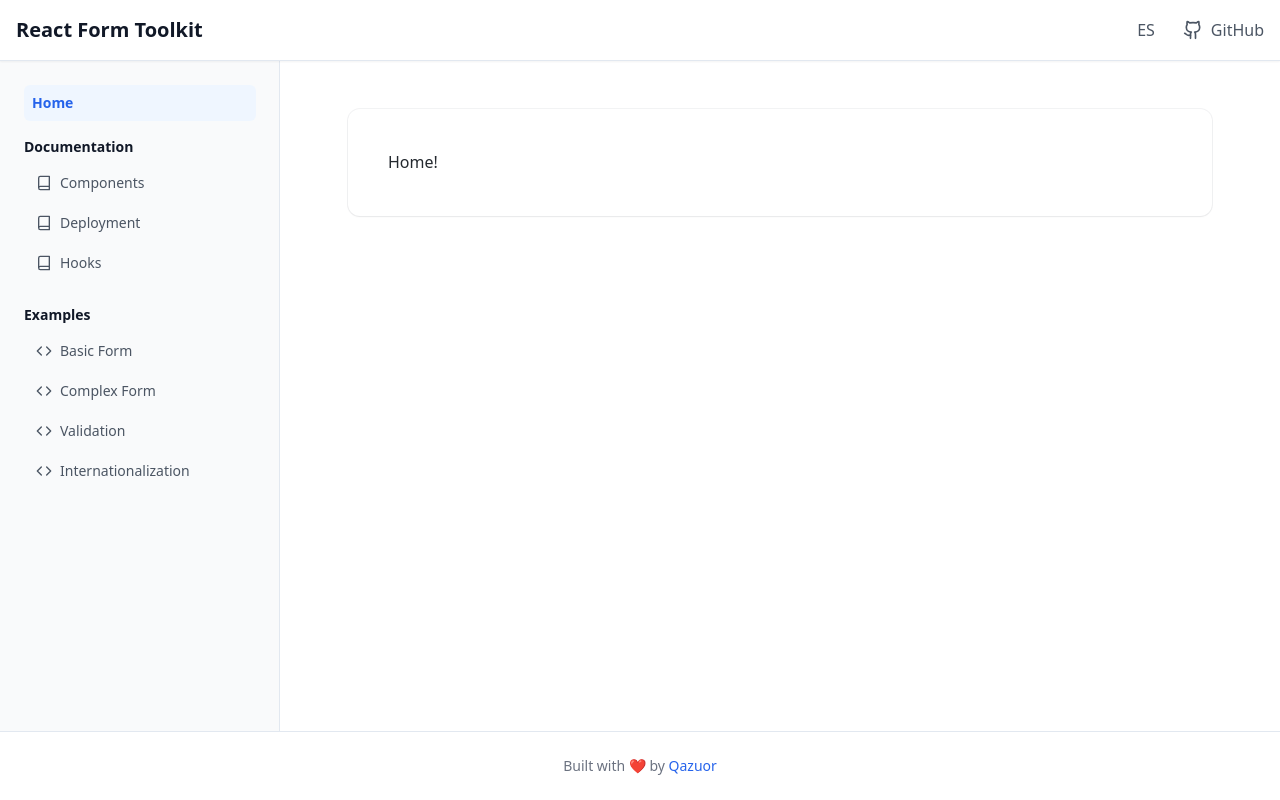
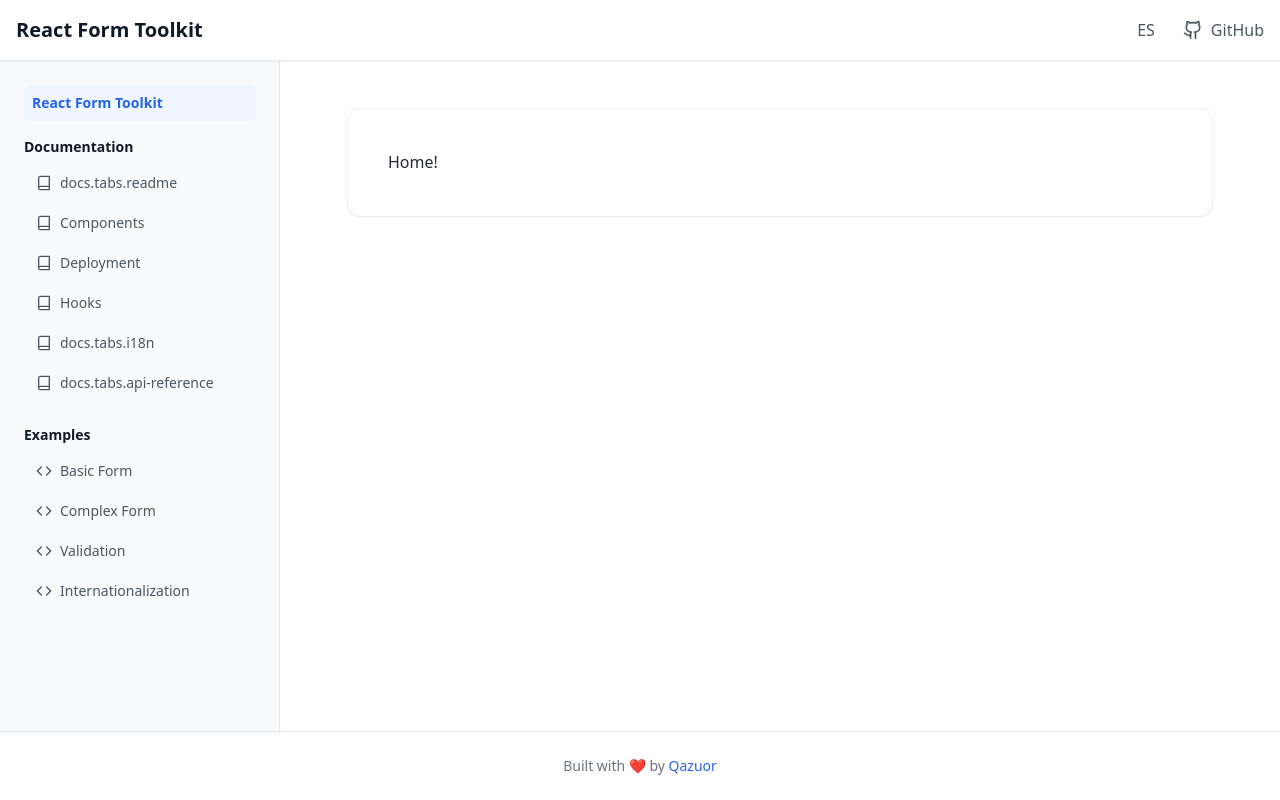
Before and after one commit to qazuor/reactFormToolkit, a React (Vite) app in the folder examples/: page / in a window 1280 px wide. Built offline with nearby package versions, Linux system fonts and the light colour scheme; what @qazuor/react-form-toolkit would draw is missing.

Commit message:
update links

```diff
--- a/examples/src/components/Layout.tsx
+++ b/examples/src/components/Layout.tsx
@@ -117,10 +117,15 @@ function SidebarContent() {
                             : 'text-gray-600 hover:bg-gray-100 hover:text-gray-900'
                     )}
                 >
-                    Home
+                    {t('title')}
                 </Link>
                 <h2 className='font-semibold text-gray-900 text-sm'>{t('docs.title')}</h2>
                 <ul className='mt-2 space-y-1'>
+                    <MainNakLink
+                        path='/docs/readme'
+                        text={t('docs.tabs.readme')}
+                        icon={<Book className='h-4 w-4' />}
+                    />
                     <MainNakLink
                         path='/docs/components'
                         text={t('docs.tabs.components')}
@@ -134,6 +139,16 @@ function SidebarContent() {
                     <MainNakLink
                         path='/docs/hooks'
                         text={t('docs.tabs.hooks')}
+                        icon={<Book className='h-4 w-4' />}
+                    />
+                    <MainNakLink
+                        path='/docs/i18n'
+                        text={t('docs.tabs.i18n')}
+                        icon={<Book className='h-4 w-4' />}
+                    />
+                    <MainNakLink
+                        path='/docs/api-reference'
+                        text={t('docs.tabs.api-reference')}
                         icon={<Book className='h-4 w-4' />}
                     />
                 </ul>
```
